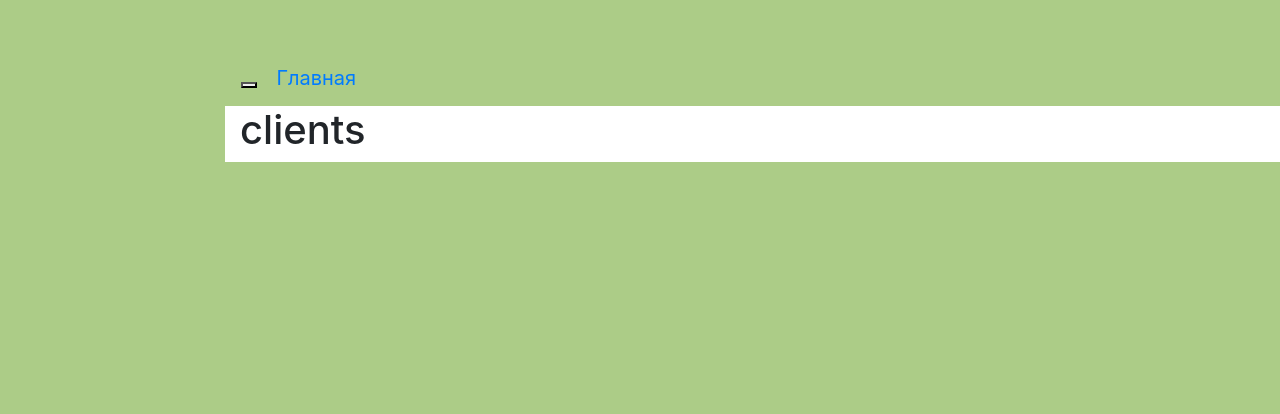
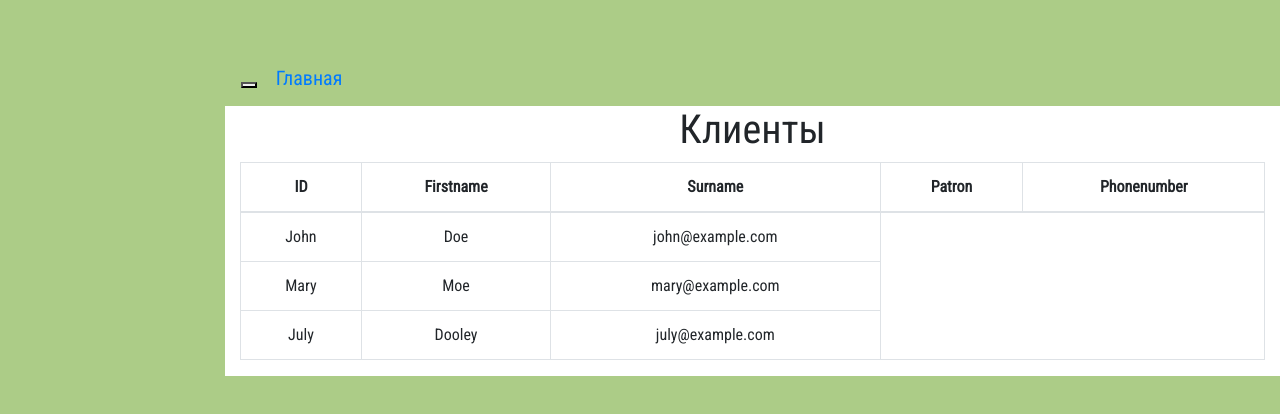
Before and after one commit to Nerop/Hotel-Dashboard, a website: page index.html at #!/clients in a window 1280 px wide. Drawn offline with nearby package versions, Linux system fonts and the light colour scheme; some packages are replaced by stand-ins of ours; files that its build step writes are made by us from their sources.

Commit message:
style and table

```diff
--- a/index.html
+++ b/index.html
@@ -11,6 +11,7 @@
     <link rel="stylesheet" href="dist/css/font-awesome.min.css" />
     <!-- <link href="dist/css/angular-carousel.min.css" rel="stylesheet" type="text/css" /> -->
     <link href="http://fonts.googleapis.com/icon?family=Material+Icons" rel="stylesheet">
+    <link href="https://fonts.googleapis.com/css?family=Roboto+Condensed" rel="stylesheet">
     <!-- <link type="text/css" rel="stylesheet" href="dist/css/bootstrap.min.css" media="screen,projection" /> -->
     <link rel="stylesheet" href="dist/css/bundle.min.css">
 
--- a/src/css/master.sass
+++ b/src/css/master.sass
@@ -1,5 +1,9 @@
 $main-color: #accc87
 $black: black
+
+*
+    font-family: 'Roboto Condensed', sans-serif
+
 @media (min-width: 768px)
   body
     margin-top: 50px
@@ -123,3 +127,5 @@ $black: black
     margin-bottom: 0px
 #wrapper > nav > div.navbar-collapse.navbar-ex1-collapse.collapse > ul
     top: 50px
+tr th
+    text-align: center
--- a/src/js/controllers/clients.controller.js
+++ b/src/js/controllers/clients.controller.js
@@ -1,4 +1,4 @@
 scotchApp.controller('clientsController', function ($scope) {
-    $scope.message = 'clients';
+    $scope.message = 'Клиенты';
 
 });
--- a/src/js/controllers/main.controller.js
+++ b/src/js/controllers/main.controller.js
@@ -1,4 +1,4 @@
 scotchApp.controller('mainController', function ($scope) {
-    $scope.message = 'hello';
+    $scope.message = 'Добро пожаловать.';
 
 });
--- a/src/templates/clients.html
+++ b/src/templates/clients.html
@@ -35,7 +35,7 @@
         <div class="collapse navbar-collapse navbar-ex1-collapse">
             <ul class="nav navbar-nav side-nav">
                 <li>
-                    <a href="" data-toggle="collapse" data-target="#submenu-1"><i class="fa fa-fw fa-search"></i> Клиенты <i class="fa fa-fw fa-angle-down pull-right"></i></a>
+                    <a href="" data-toggle="collapse" data-target="#submenu-1"><i class="fa fa-fw fa-users"></i> Клиенты <i class="fa fa-fw fa-angle-down pull-right"></i></a>
                     <ul id="submenu-1" class="collapse">
                         <li><a href="#clients"><i class="fa fa-angle-double-right"></i> Все клиенты</a></li>
                         <li><a href="#"><i class="fa fa-angle-double-right"></i> SUBMENU 1.2</a></li>
@@ -51,7 +51,7 @@
                     </ul>
                 </li>
                 <li>
-                    <a href="" data-toggle="collapse" data-target="#submenu-3"><i class="fa fa-fw fa-star"></i>  Поселения <i class="fa fa-fw fa-angle-down pull-right"></i></a>
+                    <a href="" data-toggle="collapse" data-target="#submenu-3"><i class="fa fa-fw fa-tags"></i>  Поселения <i class="fa fa-fw fa-angle-down pull-right"></i></a>
                     <ul id="submenu-3" class="collapse">
                         <li><a href="#settlements"><i class="fa fa-angle-double-right"></i> SUBMENU 2.1</a></li>
                         <li><a href="#"><i class="fa fa-angle-double-right"></i> SUBMENU 2.2</a></li>
@@ -67,8 +67,40 @@
         <div class="container-fluid">
             <!-- Page Heading -->
             <div class="row" id="main" >
-                <div class="col-sm-12 col-md-12 well" id="content">
+                <div class="col-sm-12 col-md-12 well text-center" id="content">
                     <h1>{{message}}</h1>
+                </div>
+            </div>
+            <div class="row">
+                <div class="col-md-12 text-center">
+                    <table class="table table-bordered clients-table">
+                        <thead>
+                          <tr>
+                            <th>ID</th>
+                            <th>Firstname</th>
+                            <th>Surname</th>
+                            <th>Patron</th>
+                            <th>Phonenumber</th>
+                          </tr>
+                        </thead>
+                        <tbody>
+                          <tr>
+                            <td>John</td>
+                            <td>Doe</td>
+                            <td>john@example.com</td>
+                          </tr>
+                          <tr>
+                            <td>Mary</td>
+                            <td>Moe</td>
+                            <td>mary@example.com</td>
+                          </tr>
+                          <tr>
+                            <td>July</td>
+                            <td>Dooley</td>
+                            <td>july@example.com</td>
+                          </tr>
+                        </tbody>
+                    </table>
                 </div>
             </div>
             <!-- /.row -->
```
Also changed, not shown: src/templates/home.html (+3 -3 lines), src/templates/rooms.html (+3 -3 lines), src/templates/settlements.html (+3 -3 lines).
